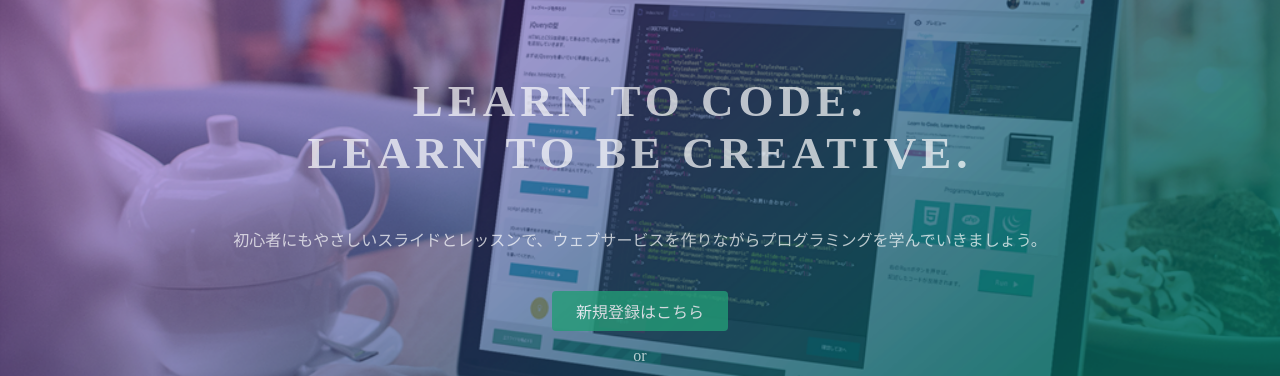
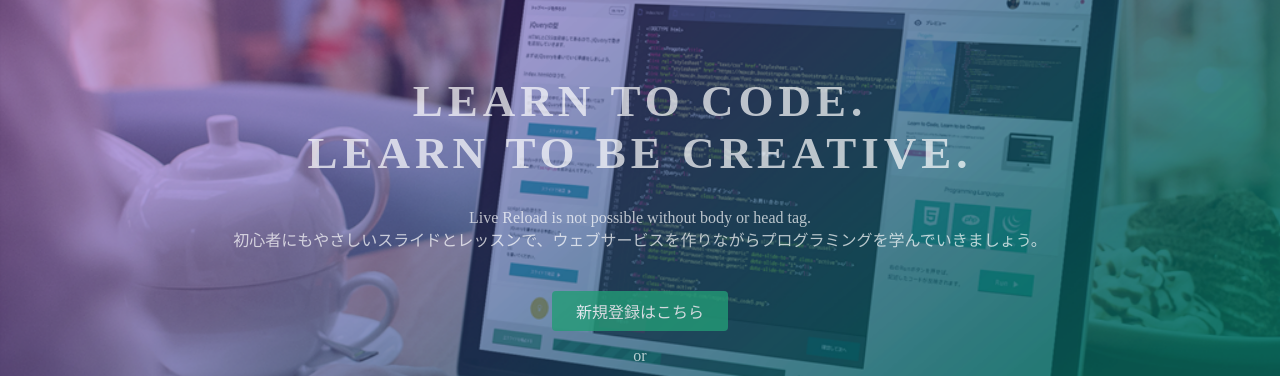
Before and after one commit to turkey505/yd, a plain HTML site: page index.html in a window 1280 px wide. Shown: the part 135-511 px from the top of the page. Drawn offline with Linux system fonts and the light colour scheme.

Commit message:
Update index.html

```diff
--- a/index.html
+++ b/index.html
@@ -24,7 +24,7 @@
   <div class="top-wrapper">
     <div class="container">
       <h1>LEARN TO CODE.<br>LEARN TO BE CREATIVE.</h1>
-      <p><br>初心者にもやさしいスライドとレッスンで、ウェブサービスを作りながらプログラミングを学んでいきましょう。</p>
+      <p>Live Reload is not possible without body or head tag.<br>初心者にもやさしいスライドとレッスンで、ウェブサービスを作りながらプログラミングを学んでいきましょう。</p>
       <div class="btn-wrapper">
         <a href="#" class="btn signup">新規登録はこちら</a>
         <p>or</p>
```
